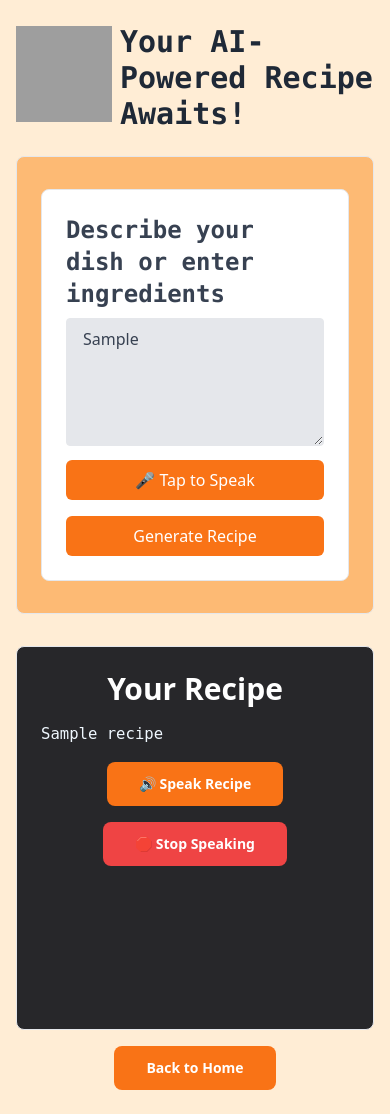
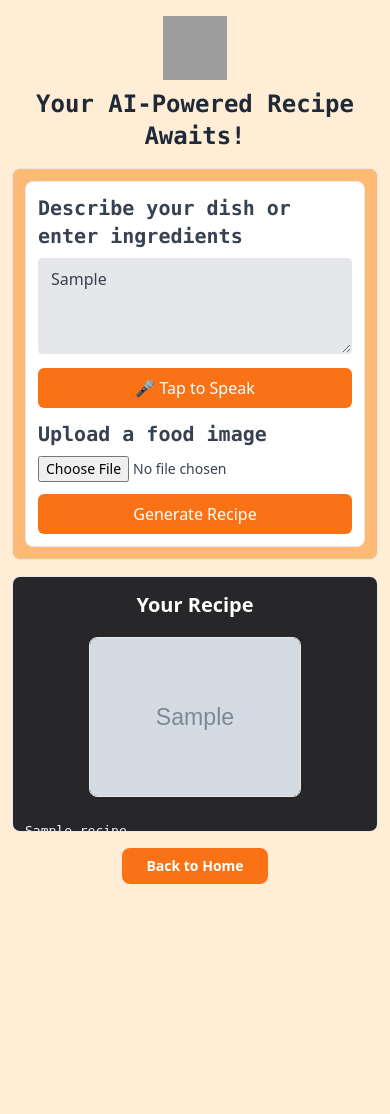
Before and after one commit to Rahul4112002/RecipePro.ai, a Django app: template chief/templates/recipe.html in a window 390 px wide. After the commit the page ends 884 px from the top, so only its background shows below. Run offline with Django 5.2, Linux system fonts and the light colour scheme; the template is opened without the code that fills it: most values are stand-ins (such as "Sample title", 1, 10 or a date in 2020); grey boxes marked "Sample" are stand-in pictures; parts of the project's set-up code (start-up, migrations or seed data) failed here and were passed over; some libraries are stand-ins or nearby versions; grey boxes are pictures that could not be loaded.

Commit message:
responsive

```diff
--- a/chief/templates/recipe.html
+++ b/chief/templates/recipe.html
@@ -16,6 +16,7 @@
             function hideLoader() {
                 document.getElementById("loader").style.display = "none";  // Hide the loader
             }
+
             // Check if SpeechRecognition is supported
             const SpeechRecognition = window.SpeechRecognition || window.webkitSpeechRecognition;
 
@@ -39,7 +40,7 @@
                 // Handle recognition errors
                 recognition.onerror = function (event) {
                     console.error('SpeechRecognition error:', event.error);
-                alert('Sorry, we couldn’t process your voice input. Please try again.');
+                    alert("Sorry, we couldn't process your voice input. Please try again.");
                 };
             } else {
                 // Inform the user that voice input is not supported
@@ -47,10 +48,22 @@
                 console.warn('SpeechRecognition is not supported in this browser.');
             }
 
+            // Preview the uploaded image
+            function previewImage(event) {
+                const file = event.target.files[0];
+                if (file) {
+                    const reader = new FileReader();
+                    reader.onload = function(e) {
+                        document.getElementById('image-preview').src = e.target.result;
+                        document.getElementById('preview-container').style.display = 'block';
+                    }
+                    reader.readAsDataURL(file);
+                }
+            }
+
             // Declare the SpeechSynthesis object and utterance object globally
             let synth = window.speechSynthesis;
             let utterance = null;  // This will hold the current speech utterance
-
 
             // Text-to-Speech (TTS) function to read the recipe
             function speakRecipe() {
@@ -80,8 +93,8 @@
 
                 // Speak the recipe
                 synth.speak(utterance);
+            }
 
-        }
             // Stop function to halt speech
             function stopRecipe() {
                 if (synth.speaking) {
@@ -90,24 +103,42 @@
                 }
             }
         </script>
+        <style>
+            /* Custom styles for better mobile responsiveness */
+            @media (max-width: 640px) {
+                .mobile-padding {
+                    padding-left: 0.75rem !important;
+                    padding-right: 0.75rem !important;
+                }
+
+                .mobile-text {
+                    font-size: 1.5rem !important;
+                }
+
+                .mobile-subtitle {
+                    font-size: 1.25rem !important;
+                }
+            }
+        </style>
 </head>
-<body class="bg-orange-100 h-full">
-    <div class="bg-orange-100  py-6 sm:py-8 lg:py-12">
-        <div class="mx-auto max-w-screen-xl px-4 md:px-8">
-            <div class="flex justify-center items-center">
-                <img src="{% static 'images/food.png' %}" alt="Recipe Icon" class="h-24 w-24 md:h-32 md:w-32 mr-2 mb-2" />
-                <h1 class="text-3xl font-bold text-gray-800 md:text-5xl font-mono">Your AI-Powered Recipe Awaits!</h1>
+<body class="bg-orange-100 min-h-screen">
+    <div class="bg-orange-100 py-4 sm:py-6 lg:py-8">
+        <div class="mx-auto max-w-screen-xl px-3 sm:px-4 md:px-6">
+            <!-- Header with App Title -->
+            <div class="flex flex-col justify-center items-center text-center mb-4">
+                <img src="{% static 'images/food.png' %}" alt="Recipe Icon" class="h-16 w-16 sm:h-20 sm:w-20 md:h-24 md:w-24 mb-2" />
+                <h1 class="text-2xl sm:text-3xl md:text-4xl font-bold text-gray-800 font-mono mobile-text">Your AI-Powered Recipe Awaits!</h1>
             </div>
-            <br>
-            <div class="flex flex-wrap -mx-4">
-                <!-- Input Form (left column) -->
-                <div class="w-full lg:w-1/3 px-4 mb-8 lg:mb-0 ">
-                    <div class="p-6 bg-orange-300 py-8 border rounded-lg overflow-y-auto h-88">
-                        <form class="center p-6 bg-white border rounded-lg" action="{% url 'recipe' %}" method="POST" onsubmit="showLoader()">
+
+            <div class="flex flex-col lg:flex-row -mx-2 sm:-mx-3">
+                <!-- Input Form (top column on mobile, left column on desktop) -->
+                <div class="w-full lg:w-1/3 px-2 sm:px-3 mb-4 lg:mb-0">
+                    <div class="p-3 sm:p-4 md:p-6 bg-orange-300 border rounded-lg overflow-y-auto">
+                        <form class="p-3 sm:p-4 md:p-5 bg-white border rounded-lg" action="{% url 'recipe' %}" method="POST" enctype="multipart/form-data" onsubmit="showLoader()">
                             {% csrf_token %}
-                            <div class="mb-4">
-                                <label class="block mb-2 font-mono font-bold text-2xl text-gray-700" for="ingredients">Describe your dish or enter ingredients</label>
-                                <textarea placeholder="E.g., Paneer, Butter, Spices" id="ingredients" name="recipe_message" required class="h-32 w-full rounded border bg-gray-200 px-4 py-2 text-gray-700 outline-none ring-orange-300 transition duration-100 focus:ring" >{{ input_data }}</textarea>
+                            <div class="mb-3 sm:mb-4">
+                                <label class="block mb-2 font-mono font-bold text-xl sm:text-2xl text-gray-700 mobile-subtitle" for="ingredients">Describe your dish or enter ingredients</label>
+                                <textarea placeholder="E.g., Paneer, Butter, Spices" id="ingredients" name="recipe_message" class="h-24 sm:h-32 w-full rounded border bg-gray-200 px-3 py-2 text-gray-700 outline-none ring-orange-300 transition duration-100 focus:ring">{{ input_data }}</textarea>
                                 <div class="mt-2 flex items-center">
                                     <button
                                         type="button"
@@ -119,6 +150,17 @@
                                 </div>
                             </div>
 
+                            <div class="mb-3 sm:mb-4">
+                                <label class="block mb-2 font-mono font-bold text-xl sm:text-2xl text-gray-700 mobile-subtitle" for="food_image">Upload a food image</label>
+                                <input id="food_image" name="food_image" type="file" accept="image/*" class="w-full text-gray-700 outline-none text-sm" onchange="previewImage(event)">
+
+                                <!-- Image preview container -->
+                                <div id="preview-container" class="mt-3 hidden">
+                                    <p class="text-sm text-gray-600 mb-1">Image Preview:</p>
+                                    <img id="image-preview" src="" alt="Preview" class="max-w-full h-auto max-h-32 sm:max-h-40 border rounded mx-auto">
+                                </div>
+                            </div>
+
                             <div>
                                 <button class="w-full px-4 py-2 text-white bg-orange-500 rounded-md hover:bg-orange-600 focus:bg-orange-700 focus:outline-none" type="submit">Generate Recipe</button>
                             </div>
@@ -126,33 +168,35 @@
                     </div>
                 </div>
 
-                <!-- Generated Recipe (right column) -->
-                <div class="w-full lg:w-2/3 px-4">
-                    <div class="p-6 bg-white border bg-zinc-800 rounded-lg overflow-y-auto h-96">
-                        <h2 class="mb-4 text-3xl text-center font-semibold text-white">Your Recipe</h2>
-                        <!-- Add id="recipe" to this div -->
+                <!-- Generated Recipe (bottom column on mobile, right column on desktop) -->
+                <div class="w-full lg:w-2/3 px-2 sm:px-3">
+                    <div class="p-3 sm:p-4 md:p-6 bg-zinc-800 border rounded-lg overflow-y-auto h-64 sm:h-72 md:h-80 lg:h-96">
+                        <h2 class="mb-3 sm:mb-4 text-2xl sm:text-3xl text-center font-semibold text-white mobile-subtitle">Your Recipe</h2>
+
+                        <!-- Recipe Display -->
                         <div id="recipe" class="text-gray-700">
                             {% if recipe %}
-                                <pre style="white-space: pre-wrap; color:aliceblue; font-family:monospace; font-size:larger" class="font-mono">{{ recipe|safe }}</pre>
-                                <!-- Add a button to trigger the speech -->
-                                <div class="mt-4 flex justify-center items-center">
-                                    <button
-                                        onclick="speakRecipe()"
-                                        class="rounded-lg bg-orange-500 px-8 py-3 text-center text-sm font-semibold text-white outline-none ring-orange-600 transition duration-100 hover:bg-orange-600 focus-visible:ring active:text-gray-700 md:text-base">
+
+                                <!-- Show Uploaded Image (If Available) -->
+                                {% if image_url %}
+                                    <div class="mt-4 text-center">
+                                        <img src="{{ image_url }}" alt="Uploaded Food" class="max-w-full h-auto max-h-40 sm:max-h-56 border rounded-lg mx-auto">
+                                    </div>
+                                {% endif %}
+                                    <br>
+                                <pre style="white-space: pre-wrap; color:aliceblue; font-family:monospace; font-size:medium; overflow-x: hidden;" class="font-mono sm:text-lg">{{ recipe|safe }}</pre>
+
+                                <!-- TTS Buttons -->
+                                <div class="mt-3 sm:mt-4 flex justify-center items-center flex-col sm:flex-row space-y-2 sm:space-y-0 sm:space-x-2">
+                                    <button onclick="speakRecipe()" class="rounded-lg bg-orange-500 px-4 py-2 text-sm font-semibold text-white hover:bg-orange-600 w-full sm:w-auto">
                                         🔊 Speak Recipe
                                     </button>
-                                </div>
-                                <!-- Add a Stop button below the Speak Recipe button -->
-                                <div class="mt-4 flex justify-center items-center">
-                                    <button
-                                        onclick="stopRecipe()"
-                                        class="rounded-lg bg-red-500 px-8 py-3 text-center text-sm font-semibold text-white outline-none ring-red-600 transition duration-100 hover:bg-red-600 focus-visible:ring active:text-gray-700 md:text-base">
+                                    <button onclick="stopRecipe()" class="rounded-lg bg-red-500 px-4 py-2 text-sm font-semibold text-white hover:bg-red-600 w-full sm:w-auto">
                                         🛑 Stop Speaking
                                     </button>
                                 </div>
-
                             {% else %}
-                                <p class="text-white font-mono">No recipe generated yet. Enter ingredients and click "Generate Recipe".</p>
+                                <p class="text-white font-mono text-center text-sm sm:text-base">No recipe generated yet. Enter ingredients, upload an image, or both, then click "Generate Recipe".</p>
                             {% endif %}
                         </div>
                     </div>
@@ -160,7 +204,7 @@
             </div>
             <div class="mt-4 flex justify-center items-center">
                 <a href="{% url 'home' %}"
-                   class="rounded-lg bg-orange-500 px-8 py-3 text-center text-sm font-semibold text-white outline-none ring-orange-600 transition duration-100 hover:bg-orange-600 focus-visible:ring active:text-gray-700 md:text-base">
+                   class="rounded-lg bg-orange-500 px-6 py-2 sm:px-8 sm:py-3 text-center text-sm font-semibold text-white outline-none ring-orange-600 transition duration-100 hover:bg-orange-600 focus-visible:ring active:text-gray-700 md:text-base">
                     Back to Home
                 </a>
             </div>
@@ -168,12 +212,12 @@
     </div>
 
     <!-- Loader spinner -->
-    <div id="loader" role="status" style="display:none; position: absolute; top: 50%; left: 50%; transform: translate(-50%, -50%);">
-        <svg aria-hidden="true" class="w-12 h-12 text-gray-200 animate-spin dark:text-white fill-orange-500" viewBox="0 0 100 101" fill="none" xmlns="http://www.w3.org/2000/svg">
+    <div id="loader" role="status" style="display:none; position: fixed; top: 50%; left: 50%; transform: translate(-50%, -50%); z-index: 50; background-color: rgba(0,0,0,0.5); padding: 1rem; border-radius: 0.5rem;">
+        <svg aria-hidden="true" class="w-10 h-10 sm:w-12 sm:h-12 text-gray-200 animate-spin dark:text-white fill-orange-500" viewBox="0 0 100 101" fill="none" xmlns="http://www.w3.org/2000/svg">
             <path d="M100 50.5908C100 78.2051 77.6142 100.591 50 100.591C22.3858 100.591 0 78.2051 0 50.5908C0 22.9766 22.3858 0.59082 50 0.59082C77.6142 0.59082 100 22.9766 100 50.5908ZM9.08144 50.5908C9.08144 73.1895 27.4013 91.5094 50 91.5094C72.5987 91.5094 90.9186 73.1895 90.9186 50.5908C90.9186 27.9921 72.5987 9.67226 50 9.67226C27.4013 9.67226 9.08144 27.9921 9.08144 50.5908Z" fill="currentColor"/>
             <path d="M93.9676 39.0409C96.393 38.4038 97.8624 35.9116 97.0079 33.5539C95.2932 28.8227 92.871 24.3692 89.8167 20.348C85.8452 15.1192 80.8826 10.7238 75.2124 7.41289C69.5422 4.10194 63.2754 1.94025 56.7698 1.05124C51.7666 0.367541 46.6976 0.446843 41.7345 1.27873C39.2613 1.69328 37.813 4.19778 38.4501 6.62326C39.0873 9.04874 41.5694 10.4717 44.0505 10.1071C47.8511 9.54855 51.7191 9.52689 55.5402 10.0491C60.8642 10.7766 65.9928 12.5457 70.6331 15.2552C75.2735 17.9648 79.3347 21.5619 82.5849 25.841C84.9175 28.9121 86.7997 32.2913 88.1811 35.8758C89.083 38.2158 91.5421 39.6781 93.9676 39.0409Z" fill="currentFill"/>
         </svg>
-        <span class="sr-only"></span>
+        <span class="sr-only">Loading...</span>
     </div>
 </body>
 </html>
--- a/recipepro/settings.py
+++ b/recipepro/settings.py
@@ -112,6 +112,9 @@ STATICFILES_DIRS = [
 STATIC_ROOT = os.path.join(BASE_DIR, 'staticfiles')
 STATICFILES_STORAGE = 'whitenoise.storage.CompressedManifestStaticFilesStorage'
 
+# MEDIA SETTINGS
+MEDIA_URL = "/media/"
+MEDIA_ROOT = os.path.join(BASE_DIR, "media")
 
 # Default primary key field type
 # https://docs.djangoproject.com/en/5.1/ref/settings/#default-auto-field
--- a/recipepro/urls.py
+++ b/recipepro/urls.py
@@ -1,7 +1,13 @@
 from django.contrib import admin
 from django.urls import path, include
+from django.conf import settings
+from django.conf.urls.static import static
 
 urlpatterns = [
     path('admin/', admin.site.urls),
     path('',include('chief.urls')),
 ]
+
+# Serve media files in development
+if settings.DEBUG:
+    urlpatterns += static(settings.MEDIA_URL, document_root=settings.MEDIA_ROOT)
```
Also changed, not shown: chief/langchain.py (+170 -36 lines), chief/templates/home.html (+16 -15 lines), chief/views.py (+34 -11 lines), db.sqlite3, media/uploads/imge.jpg (added), media/uploads/imge_47cCJKr.jpg (added), media/uploads/imge_4WcDRiR.jpg (added), media/uploads/imge_YKXkfaR.jpg (added), uploads/imge.jpg (added), 1 other file. Lines whose indentation alone changed are shown as unchanged.
